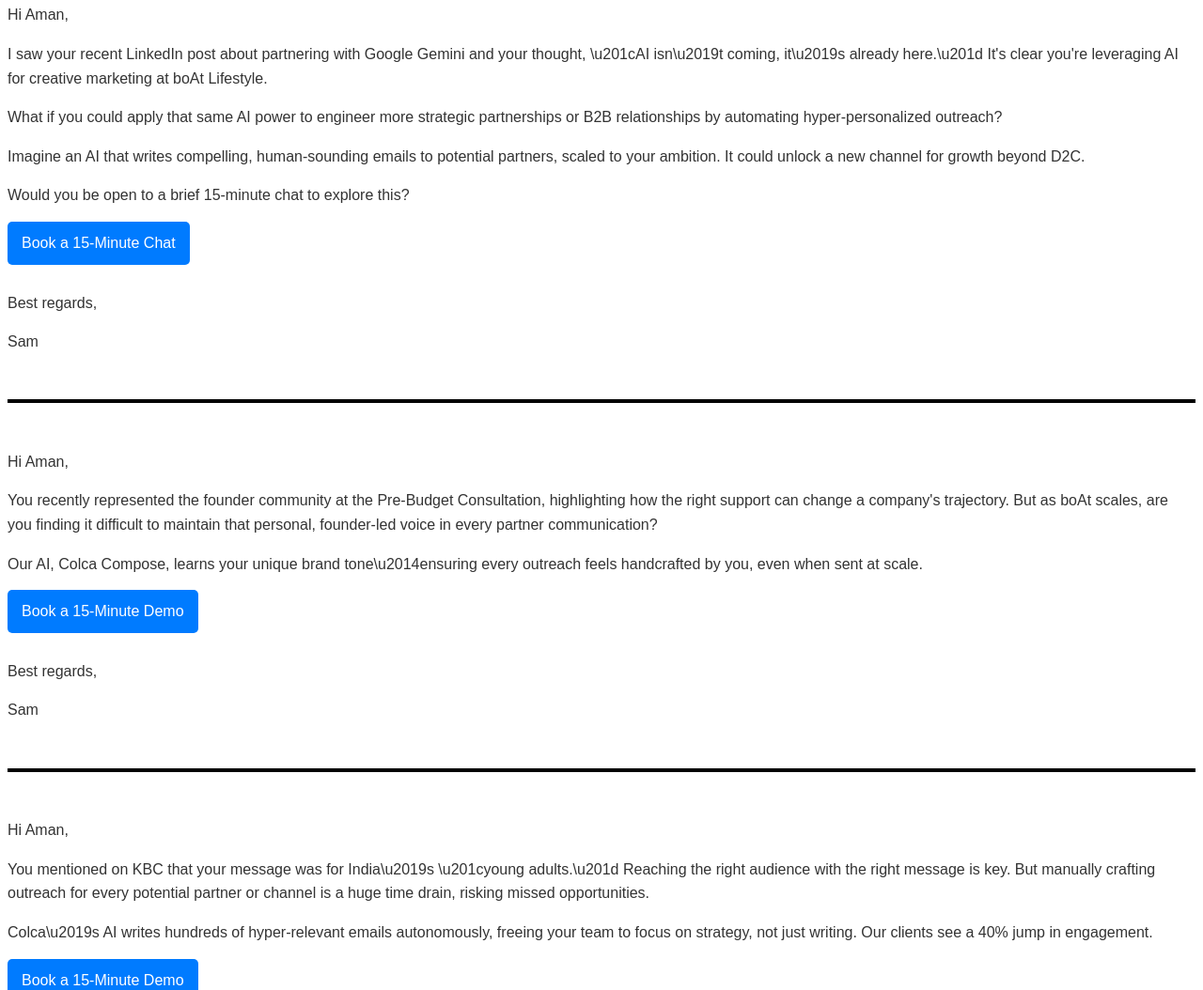
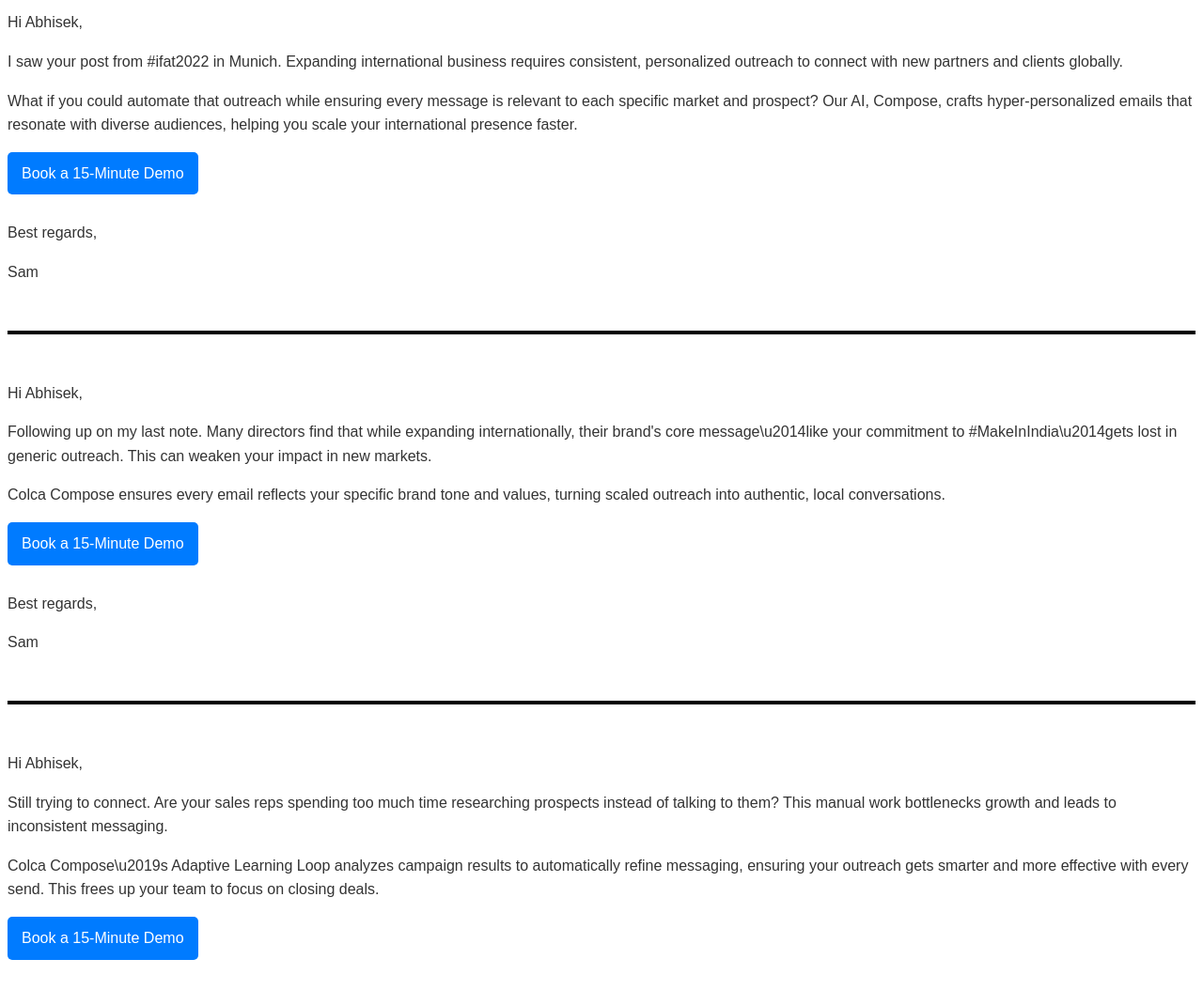
Before and after one commit to Bineet117/static_repo.io, a plain HTML site: page index.html in a window 1280 px wide. Shown: the part 1746-2800 px from the top of the page at 94% size. Drawn offline with Linux system fonts and the light colour scheme.

Commit message:
Revise outreach content for personalized engagement
Updated outreach messages for Abhisek and Aman to enhance personalization and engagement. Added new sections for follow-ups and demo bookings.

```diff
--- a/index.html
+++ b/index.html
@@ -66,20 +66,19 @@
 <hr style="border: 2px solid #000;">
 <hr style="border: 2px solid #000;">
 <br>
-<p>Hi Aman,</p><p>I saw your recent LinkedIn post about partnering with Google Gemini and your thought, \u201cAI isn\u2019t coming, it\u2019s already here.\u201d It's clear you're leveraging AI for creative marketing at boAt Lifestyle.</p><p>What if you could apply that same AI power to engineer more strategic partnerships or B2B relationships by automating hyper-personalized outreach?</p><p>Imagine an AI that writes compelling, human-sounding emails to potential partners, scaled to your ambition. It could unlock a new channel for growth beyond D2C.</p><p>Would you be open to a brief 15-minute chat to explore this?</p><a href='https://calendly.com/your-sales-rep/15min' style='background-color:#007bff; color:white; padding:10px 15px; text-decoration:none; border-radius:5px; display:inline-block; margin-bottom:12px;'>Book a 15-Minute Chat</a><p>Best regards,</p><p>Sam</p>
+ <p>Hi Abhisek,</p><p>I saw your post from #ifat2022 in Munich. Expanding international business requires consistent, personalized outreach to connect with new partners and clients globally.</p><p>What if you could automate that outreach while ensuring every message is relevant to each specific market and prospect? Our AI, Compose, crafts hyper-personalized emails that resonate with diverse audiences, helping you scale your international presence faster.</p><p><a href='https://calendly.com/your-sales-rep/15min' style='background-color:#007bff; color:white; padding:10px 15px; text-decoration:none; border-radius:5px; display:inline-block; margin-bottom:12px;'>Book a 15-Minute Demo</a></p><p>Best regards,</p><p>Sam</p>
  <br>
     <hr style="border: 2px solid #000;">
     <br>
-<div style='padding:0; margin:0;'><p>Hi Aman,</p><p>You recently represented the founder community at the Pre-Budget Consultation, highlighting how the right support can change a company's trajectory. But as boAt scales, are you finding it difficult to maintain that personal, founder-led voice in every partner communication?</p><p>Our AI, Colca Compose, learns your unique brand tone\u2014ensuring every outreach feels handcrafted by you, even when sent at scale.</p><a href='https://calendly.com/your-sales-rep/15min' style='background-color:#007bff; color:white; padding:10px 15px; text-decoration:none; border-radius:5px; display:inline-block; margin-bottom:12px;'>Book a 15-Minute Demo</a><p>Best regards,</p><p>Sam</p></div>
+ <div style='padding:0; margin:0;'><p>Hi Abhisek,</p><p>Following up on my last note. Many directors find that while expanding internationally, their brand's core message\u2014like your commitment to #MakeInIndia\u2014gets lost in generic outreach. This can weaken your impact in new markets.</p><p>Colca Compose ensures every email reflects your specific brand tone and values, turning scaled outreach into authentic, local conversations.</p><p><a href='https://calendly.com/your-sales-rep/15min' style='background-color:#007bff; color:white; padding:10px 15px; text-decoration:none; border-radius:5px; display:inline-block; margin-bottom:12px;'>Book a 15-Minute Demo</a></p><p>Best regards,</p><p>Sam</p></div>
  <br>
     <hr style="border: 2px solid #000;">
     <br>
-<div style='padding:0; margin:0;'><p>Hi Aman,</p><p>You mentioned on KBC that your message was for India\u2019s \u201cyoung adults.\u201d Reaching the right audience with the right message is key. But manually crafting outreach for every potential partner or channel is a huge time drain, risking missed opportunities.</p><p>Colca\u2019s AI writes hundreds of hyper-relevant emails autonomously, freeing your team to focus on strategy, not just writing. Our clients see a 40% jump in engagement.</p><a href='https://calendly.com/your-sales-rep/15min' style='background-color:#007bff; color:white; padding:10px 15px; text-decoration:none; border-radius:5px; display:inline-block; margin-bottom:12px;'>Book a 15-Minute Demo</a><p>Best regards,</p><p>Sam</p></div>
+ <div style='padding:0; margin:0;'><p>Hi Abhisek,</p><p>Still trying to connect. Are your sales reps spending too much time researching prospects instead of talking to them? This manual work bottlenecks growth and leads to inconsistent messaging.</p><p>Colca Compose\u2019s Adaptive Learning Loop analyzes campaign results to automatically refine messaging, ensuring your outreach gets smarter and more effective with every send. This frees up your team to focus on closing deals.</p><p><a href='https://calendly.com/your-sales-rep/15min' style='background-color:#007bff; color:white; padding:10px 15px; text-decoration:none; border-radius:5px; display:inline-block; margin-bottom:12px;'>Book a 15-Minute Demo</a></p><p>Best regards,</p><p>Sam</p></div>
  <br>
     <hr style="border: 2px solid #000;">
     <br>
-<html><head><style>body { font-family: Arial, sans-serif; line-height: 1.6; color: #333; } p { margin-bottom: 15px; } ol { margin: 0 0 15px 20px; padding-left: 20px; } li { margin-bottom: 0; }</style></head><body><p>Hi Aman,</p><p>I've tried reaching out a few times and haven't heard back, so I'll assume this isn't a priority right now.</p><p>Is this because:</p><ol><li>You're too busy at the moment?</li><li>This isn't a priority for boAt Lifestyle?</li><li>This is not relevant to your role?</li></ol><p>Just reply with 1, 2, or 3. Any feedback would be helpful before I close your file.</p><p>Best regards,</p><p>Sam</p></body></html>
-
+ <html><head><style>body { font-family: Arial, sans-serif; line-height: 1.6; color: #333; } ol { margin: 0 0 15px 20px; padding-left: 20px; } li { margin-bottom: 0; }</style></head><body><p>Hi Abhisek,</p><p>I've tried reaching out a few times without success. Since I haven't heard back, I'll assume one of the following is true:</p><ol><li>You're interested but too busy right now.</li><li>This isn't a priority for Kalimati Carbon at the moment.</li><li>This isn't relevant, and I should stop contacting you.</li></ol><p>If you could just reply with the number that best fits, I'll know how to proceed. Thanks for your time.</p><p>Best regards,</p><p>Sam</p></body></html>
 <br>
 <hr style="border: 2px solid #000;">
 <hr style="border: 2px solid #000;">
```
Lines whose indentation alone changed are shown as unchanged.
